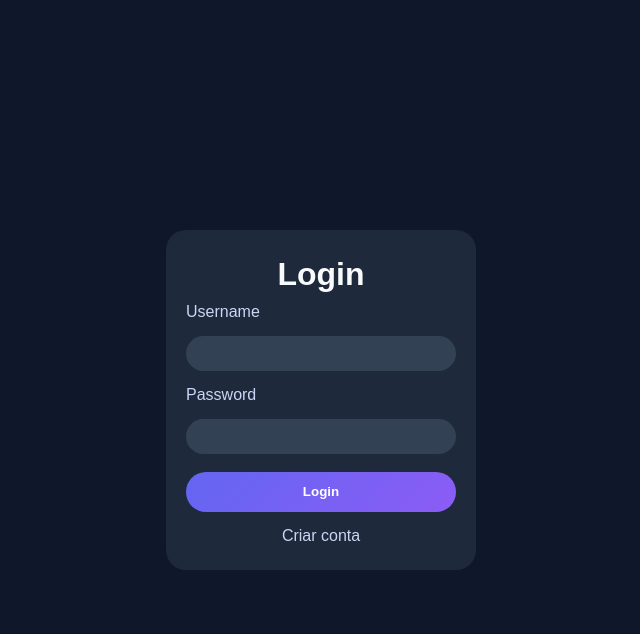
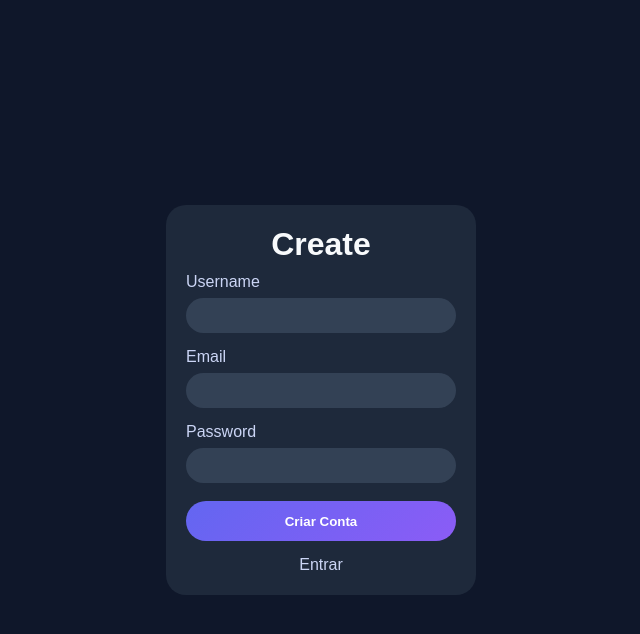
Before and after one commit to cortinovismatheus/Login-Usu-rio, a plain HTML site: page index.html in a window 1280 px wide. Both pictures are taken after a click on the element "Criar conta". Shown: the whole page, without its empty margins (319-959 px from the left). Drawn offline with Linux system fonts and the light colour scheme.

Commit message:
adicionando campo de create accont

```diff
--- a/index.html
+++ b/index.html
@@ -8,15 +8,28 @@
 </head>
 <body>
     <div class="container">
-        <div class="model">
+        <div class="model" id="loginForm">
                 <h1>Login</h1>
                 <p>Username</p>
                 <input type="text" id="username">
                 <p>Password</p>
                 <input type="password" id="password">
-                <button>Login</button>
-                <span onclick="">Criar conta</span>
+                <button class="login-accont">Login</button>
+                <span onclick="showCreate()">Criar conta</span>
+        </div>
+        <div class="create hidden" id="createForm">
+            <h1>Create</h1>
+            <p>Username</p>
+            <input type="text" id="username">
+            <p>Email</p>
+            <input type="email" id="email">
+            <p>Password</p>
+            <input type="password" id="password">
+            <button class="create-accont">Criar Conta</button>
+            <span onclick="showLogin()">Entrar</span>
+
         </div>
     </div>
 </body>
+<script src="index.js"></script>
 </html>
--- /dev/null
+++ b/index.js
@@ -0,0 +1,12 @@
+const loginForm = document.getElementById("loginForm");
+const createForm = document.getElementById("createForm");
+
+function showCreate() {
+    loginForm.classList.add("hidden");
+    createForm.classList.remove("hidden");
+}
+
+function showLogin() {
+    createForm.classList.add("hidden");
+    loginForm.classList.remove("hidden");
+}
--- a/style.css
+++ b/style.css
@@ -12,13 +12,12 @@
 
 .container{
     display: flex;
-    flex-direction: column;
     justify-content: center;
     align-items: center;
 }
 
-.model{
-    height: 300px;
+.model, .create{
+    height: 350px;
     display: flex;
     flex-direction: column;
     align-items: center;
@@ -29,7 +28,7 @@
     border-radius:20px;
 }
 
-.model p, h1, button, input, span{
+p, h1, button, input, span{
     margin: 0px;
 }
 
@@ -61,7 +60,6 @@
 button{
     margin-top: 3px;
     padding:5px;
-    height: 40px;
     width: 100%;
     font-weight: bold;
     border-radius:20px;
@@ -71,7 +69,19 @@
     cursor:pointer;
 }
 
+.create-accont{
+    height: 40px;
+}
+
+.login-accont{
+    height: 40px;
+}
+
 span{
     color:#CBD5F5;
     cursor: pointer;
 }
+
+.hidden {
+  display: none;
+}
```
